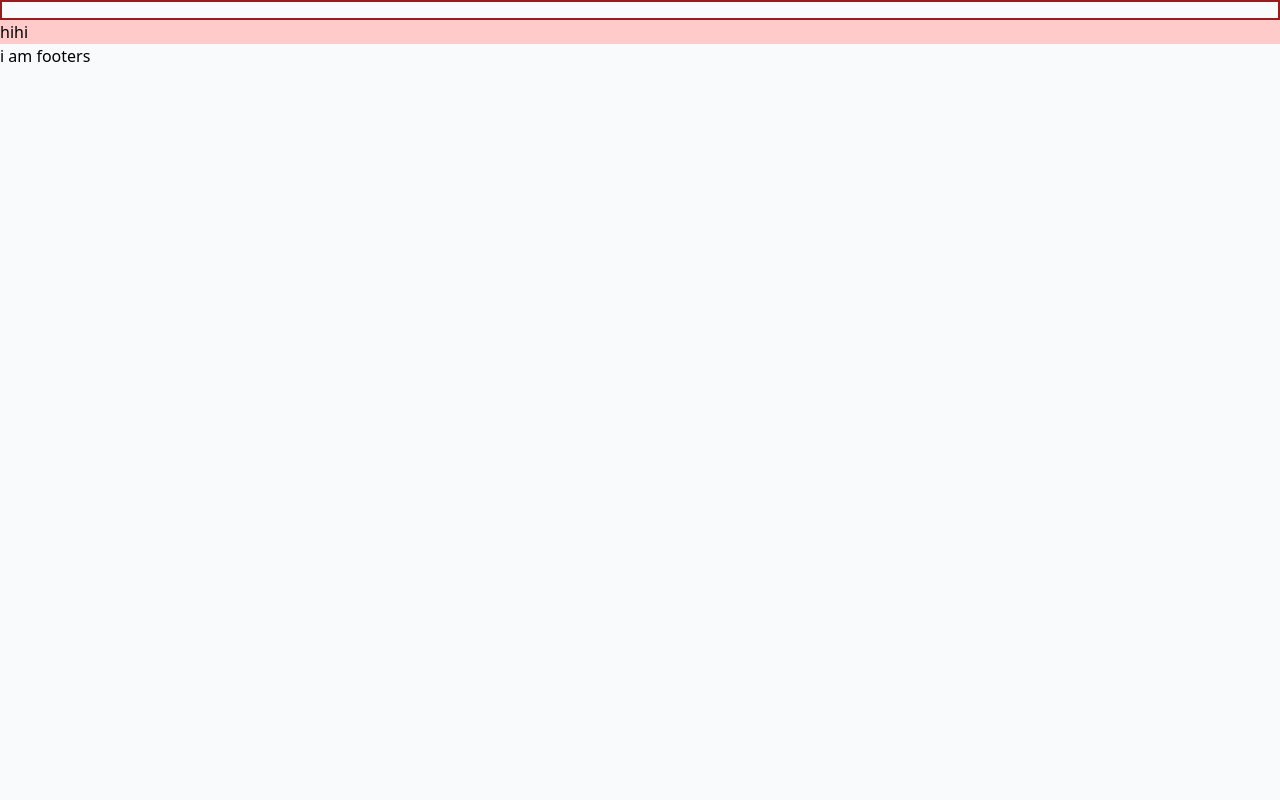
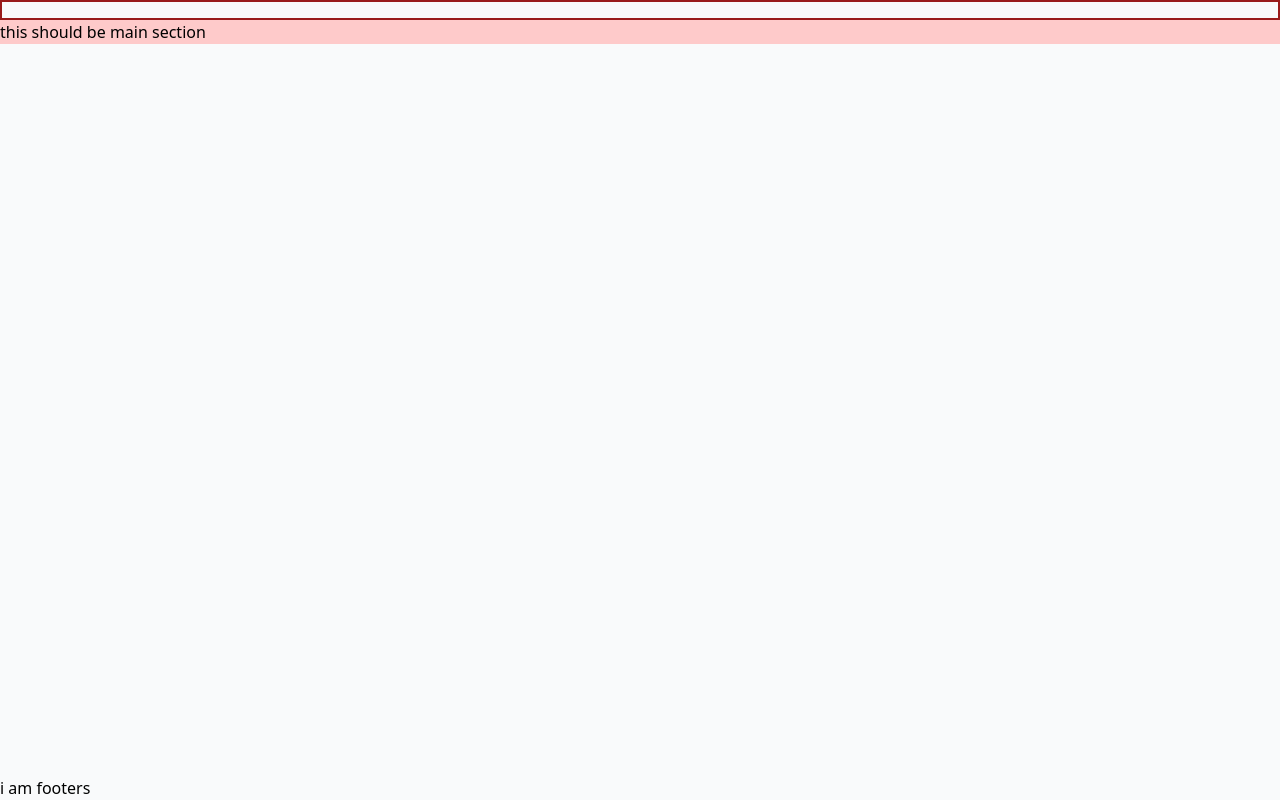
Before and after one commit to wilkersoh/selfpath, a Next.js app: page / in a window 1280 px wide. Built offline with nearby package versions, Linux system fonts and the light colour scheme.

Commit message:
init: component

```diff
--- a/components/App.tsx
+++ b/components/App.tsx
@@ -2,12 +2,14 @@ import React from "react";
 import Footer from "@/components/Footer";
 import Header from "@/components/Header";
 
-export default function App({ children }) {
+const App: React.FC = ({ children }) => {
   return (
-    <div>
+    <div className='flex flex-col min-h-screen blue'>
       <Header />
-      <main>{children}</main>
+      <main className='flex-1'>{children}</main>
       <Footer />
     </div>
   );
-}
+};
+
+export default App;
--- /dev/null
+++ b/pages/404.tsx
@@ -0,0 +1,5 @@
+import React from "react";
+
+export default function CannotFound404() {
+  return <div>CannotFound404</div>;
+}
--- /dev/null
+++ b/pages/about/index.tsx
@@ -0,0 +1,9 @@
+import React from "react";
+
+export default function index() {
+  return (
+    <div>
+      <div>i am about page</div>
+    </div>
+  );
+}
--- a/pages/index.tsx
+++ b/pages/index.tsx
@@ -4,7 +4,7 @@ import Head from "next/head";
 export default function Home() {
   return (
     <App>
-      <h1 className='bg-red-200'>hihi</h1>
+      <h1 className='bg-red-200'>this should be main section</h1>
     </App>
   );
 }
```
